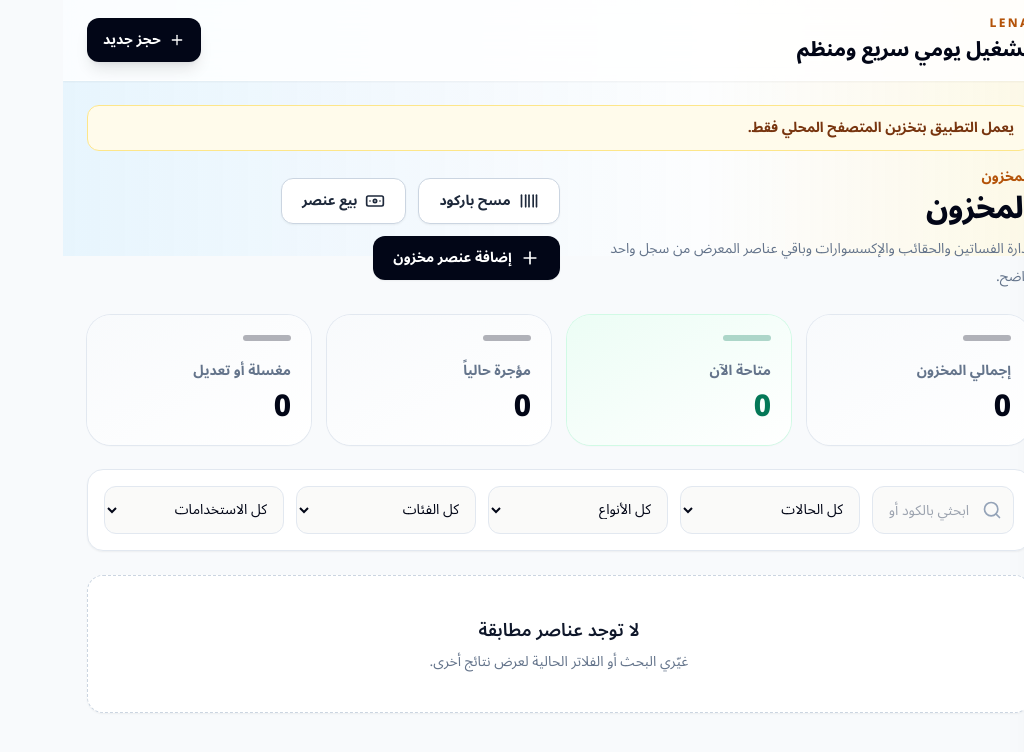
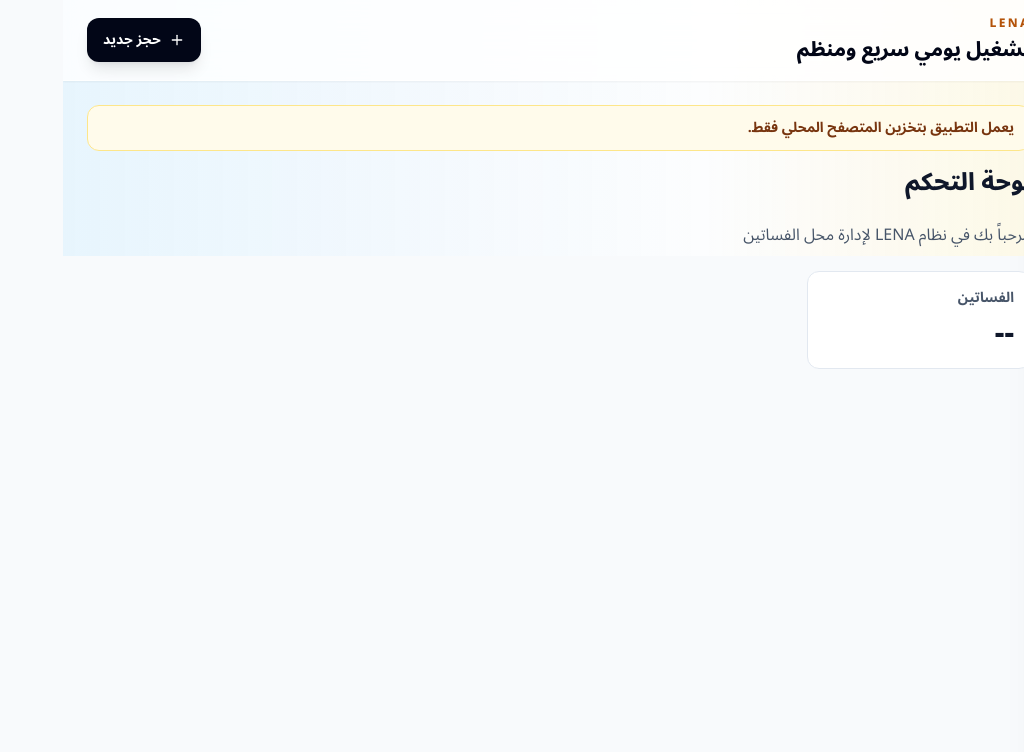
Before and after one commit to mohamedmasoud3030-tech/dress-roomshow, a React (Vite) app: page /dresses in a window 1280 px wide. Shown: the top 752 px of the page, without its empty margins (256-1280 px from the left). Built offline with nearby package versions, Linux system fonts and the light colour scheme.

Commit message:
refactor: rename route /dresses → /inventory
- App routes: /dresses → /inventory, /dresses/:code → /inventory/:code
- Navigation sidebar: الفساتين → المخزون
- DressDetailsPage back links updated
- DressesPage card links updated
- App_simple.tsx route updated

```diff
--- a/src/app/App.tsx
+++ b/src/app/App.tsx
@@ -27,9 +27,9 @@ export function App() {
       <Route path="/landing" element={<LandingPage />} />
       <Route element={<AppLayout />}>
         <Route index element={<DashboardWithClosingAlertPage />} />
-        <Route path="dresses" element={<DressesPage />} />
+        <Route path="inventory" element={<DressesPage />} />
         <Route
-          path="dresses/:code"
+          path="inventory/:code"
           element={
             <Suspense
               fallback={
--- a/src/app/App_simple.tsx
+++ b/src/app/App_simple.tsx
@@ -10,7 +10,7 @@ export function App() {
       <Routes>
         <Route index element={<LandingPage />} />
         <Route path="/dashboard" element={<DashboardWithClosingAlertPage />} />
-        <Route path="/dresses" element={<DressesPage />} />
+        <Route path="/inventory" element={<DressesPage />} />
         <Route path="/appointments" element={<AppointmentsPage />} />
       </Routes>
     </BrowserRouter>
--- a/src/components/layout/AppLayout.tsx
+++ b/src/components/layout/AppLayout.tsx
@@ -24,7 +24,7 @@ import {
 
 const navigation = [
   { to: '/', label: 'لوحة التحكم', icon: LayoutDashboard },
-  { to: '/dresses', label: 'الفساتين', icon: Shirt },
+  { to: '/inventory', label: 'المخزون', icon: Shirt },
   { to: '/customers', label: 'العملاء', icon: UsersRound },
   { to: '/reservations', label: 'الحجوزات', icon: CalendarDays },
   { to: '/appointments', label: 'المواعيد', icon: Clock3 },
--- a/src/features/dresses/DressDetailsPage.tsx
+++ b/src/features/dresses/DressDetailsPage.tsx
@@ -21,7 +21,7 @@ export function DressDetailsPage() {
           description="تعذر العثور على العنصر المطلوب. ربما تم حذفه أو أن الرابط غير صحيح."
         />
         <Link
-          to="/dresses"
+          to="/inventory"
           className="inline-flex min-h-11 items-center gap-2 rounded-xl border border-slate-300 px-4 py-2 text-sm font-bold text-slate-700 transition hover:bg-stone-100"
         >
           <ArrowRight className="h-4 w-4" />
@@ -44,7 +44,7 @@ export function DressDetailsPage() {
           description="مراجعة بيانات العنصر والباركود وحالة الجاهزية للطباعة والمسح."
         />
         <Link
-          to="/dresses"
+          to="/inventory"
           className="inline-flex min-h-11 items-center gap-2 rounded-xl border border-slate-300 bg-white px-4 py-2 text-sm font-bold text-slate-700 shadow-sm transition hover:bg-stone-100"
         >
           <ArrowRight className="h-4 w-4" />
--- a/src/features/dresses/DressesPage.tsx
+++ b/src/features/dresses/DressesPage.tsx
@@ -276,7 +276,7 @@ export function DressesPage() {
           {filteredDresses.map((dress) => (
             <Link
               key={dress.id}
-              to={`/dresses/${dress.code}`}
+              to={`/inventory/${dress.code}`}
               className={highlightedDressCode === dress.code ? 'block rounded-3xl ring-2 ring-amber-400 ring-offset-4 ring-offset-slate-50' : 'block'}
             >
               <DressCard dress={dress} />
```
